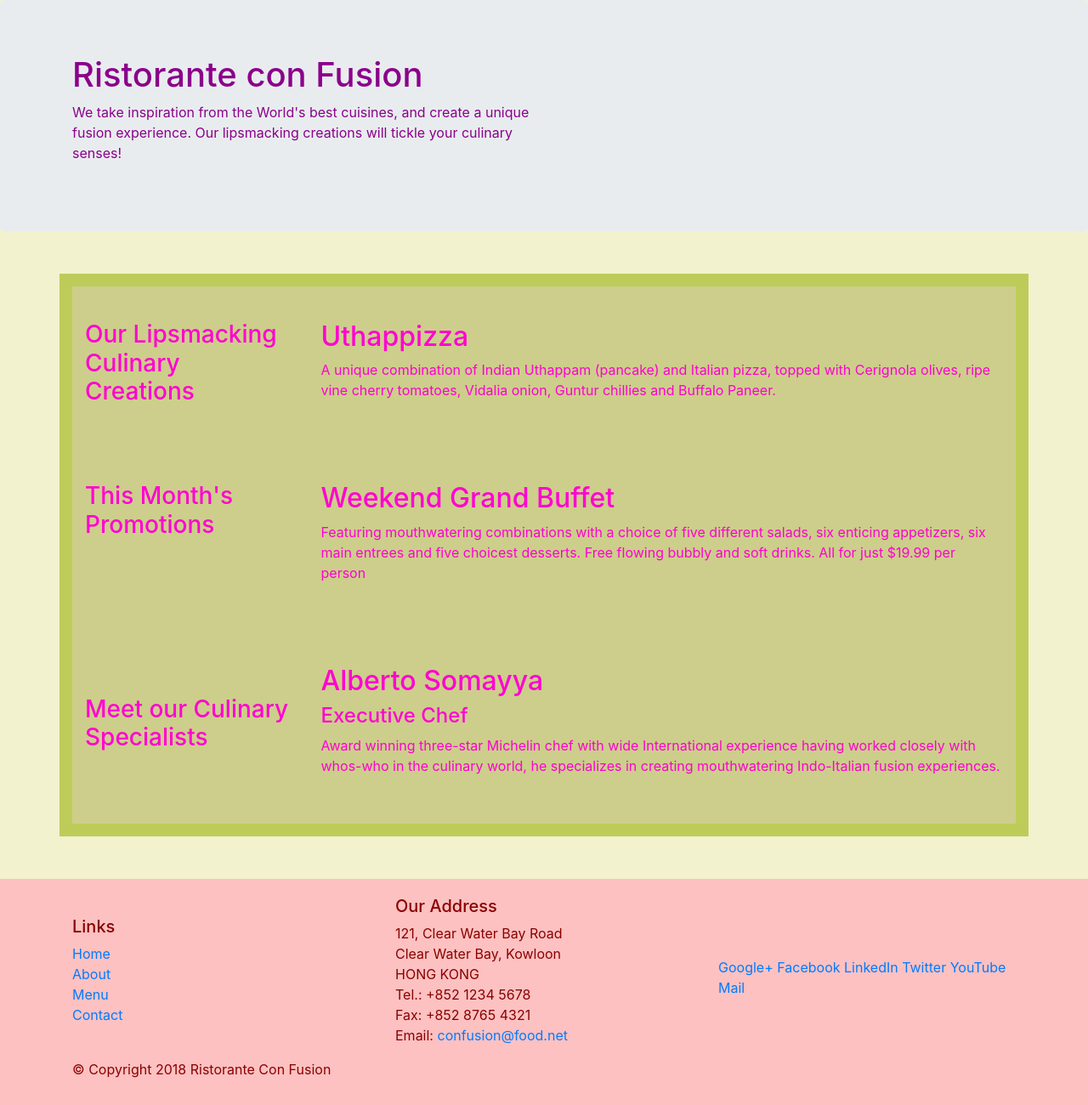
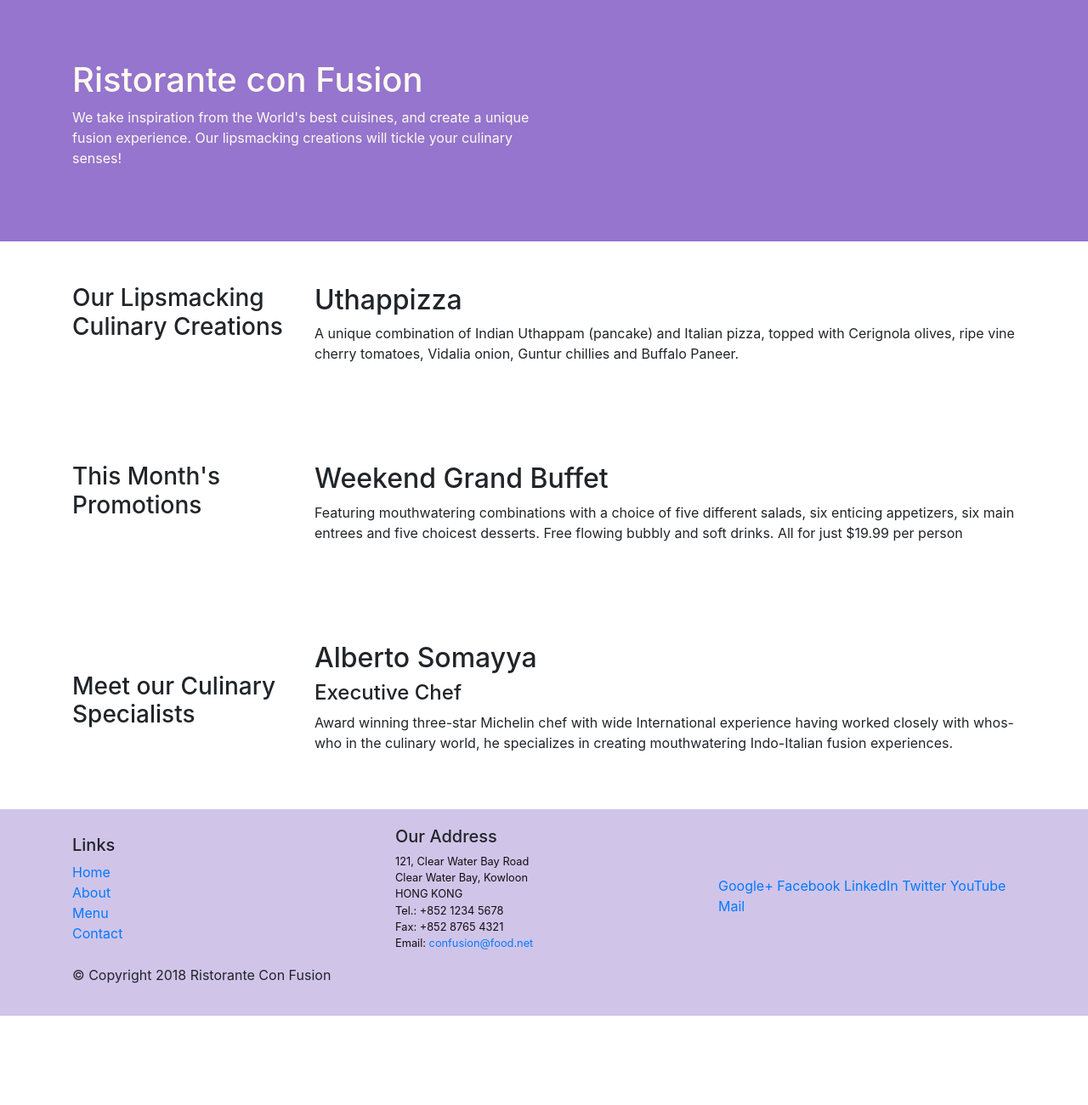
Before and after one commit to B180248ME/bootstrap-practice, a website: page index.html in a window 1280 px wide. Shown: the whole page at 85% size. After the commit the page ends 1195 px from the top, so only its background shows below. Drawn offline with nearby package versions, Linux system fonts and the light colour scheme.

Commit message:
added new page aboutus

```diff
--- a/css/style.css
+++ b/css/style.css
@@ -1,28 +1,29 @@
-.row-content{
-    margin: 0px auto;
-    padding : 40px 0px 40px 0px;
+.row-header{
+    margin:0px auto;
+    padding:0px;
 }
-.row-header{
-    margin: 0px auto;
-    padding : 0px auto;
+
+.row-content {
+    margin:0px auto;
+    padding: 50px 0px 50px 0px;
+    /* border-bottom: 1px ridge; */
+    /* min-height:400px; */
 }
+
 .footer{
-    background-color:rgb(253, 193, 193);
-    color:darkred;
-    padding : 20px 0px 20px 0px;
+    background-color: #D1C4E9;
+    margin:0px auto;
+    padding: 20px 0px 20px 0px;
 }
-.jumbotron{
-    background-color:crimson;
-    color:darkmagenta;
-    padding : 30px 10px 30px 10px;
+.sin {
+    padding:70px 30px 70px 30px;
+    margin:0px auto;
+    background: #9575CD ;
+    color:floralwhite;
 }
-.sam{
-    background-color:rgb(205, 206, 139);
-    /* padding : 50px 10px 50px 10px;  */
-    margin: 50px auto;
-    color: rgb(255, 1, 208);
-    border: 15px solid rgb(189, 204, 89);
+
+address{
+    font-size:80%;
+    margin:0px;
+    color:#0f0f0f;
 }
-.body{
-    background-color:rgb(242, 242, 206);
-}
--- a/index.html
+++ b/index.html
@@ -13,9 +13,9 @@
     <link rel="stylesheet" href="node_modules/bootstrap/dist/css/bootstrap.min.css">
 </head>
 
-<body class="body">
+<body class>
 
-    <header class="jumbotron">
+    <header class="sin">
         <div class="container">
             <div class="row row-header">
                 <div class="col-12 col-sm-6">
@@ -28,7 +28,7 @@
         </div>
     </header>
 
-    <div class="container sam">
+    <div class="container">
         <div class="row row-content ">
             <div class="col-12 col-sm-4 col-md-3">
                 <h3>Our Lipsmacking Culinary Creations</h3>
@@ -69,7 +69,7 @@
                     <h5>Links</h5>
                     <ul class="list-unstyled">
                         <li><a href="#">Home</a></li>
-                        <li><a href="#">About</a></li>
+                        <li><a href="aboutus.html">About</a></li>
                         <li><a href="#">Menu</a></li>
                         <li><a href="#">Contact</a></li>
                     </ul>
@@ -86,7 +86,7 @@
 		           </address>
                 </div>
                 <div class="col-4 col-sm-4 align-self-center">
-                    <div>
+                    <div class="address">
                         <a href="http://google.com/+">Google+</a>
                         <a href="http://www.facebook.com/profile.php?id=">Facebook</a>
                         <a href="http://www.linkedin.com/in/">LinkedIn</a>
```
Also changed, not shown: aboutus.html (added, +110 -0 lines).
